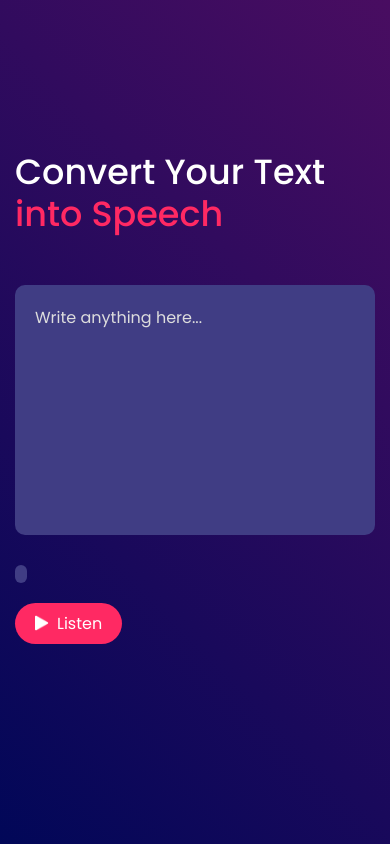
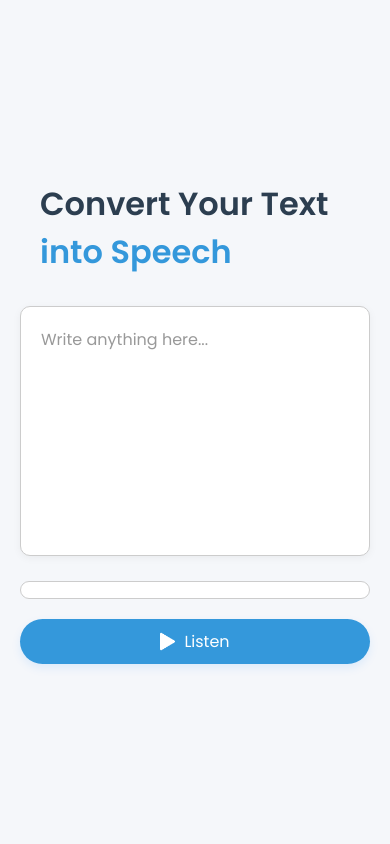
Before and after one commit to carltonjohnson1/text-to-voice, a plain HTML site: page index.html in a window 390 px wide. Drawn offline with Linux system fonts and the light colour scheme.

Commit message:
Add files via upload
color tweaks

```diff
--- a/style.css
+++ b/style.css
@@ -1,4 +1,4 @@
-@import url('https://fonts.googleapis.com/css2?family=Poppins:ital,wght@0,100;0,200;0,300;0,400;0,500;0,600;0,700;0,800;0,900;1,100;1,200;1,300;1,400;1,500;1,600;1,700;1,800;1,900&display=swap');
+@import url('https://fonts.googleapis.com/css2?family=Poppins:wght@300;400;600&display=swap');
 
 * {
     margin: 0;
@@ -10,120 +10,119 @@
 .hero {
     width: 100%;
     min-height: 100vh;
-    background: linear-gradient(45deg, #010758, #490d61);
+    background: #f5f7fa;
     display: flex;
     align-items: center;
     justify-content: center;
     flex-direction: column;
-    color: #fff;
-    padding: 0 15px;
+    color: #2c3e50;
+    padding: 40px 20px;
 }
 
 .hero h1 {
-    font-size: 45px;
-    font-weight: 500;
-    margin-top: -50px;
-    margin-bottom: 50px;
+    font-size: 42px;
+    font-weight: 600;
+    margin-bottom: 30px;
+    text-align: center;
 }
 
 .hero h1 span {
-    color: #ff2963;
-
+    color: #3498db;
 }
 
 textarea {
+    width: 100%;
     max-width: 600px;
-    width: 100%;
     height: 250px;
-    background: #403d84;
-    color: #fff;
+    background: #ffffff;
+    color: #2c3e50;
     font-size: 15px;
-    border: 0;
-    outline: 0;
+    border: 1px solid #ccc;
     padding: 20px;
     border-radius: 10px;
     resize: none;
-    margin-bottom: 30px;
+    margin-bottom: 25px;
+    box-shadow: 0 2px 8px rgba(0,0,0,0.05);
 }
 
-textarea::placeholder{
+textarea::placeholder {
     font-size: 16px;
-    color: #ddd;
+    color: #999;
 }
 
 .row {
+    width: 100%;
     max-width: 600px;
-    width: 100%;
     display: flex;
     align-items: center;
     gap: 20px;
 }
 
 button {
-    background: #ff2963;
+    background: #3498db;
     color: #fff;
     font-size: 16px;
-    padding: 10px 30px;
-    border-radius: 35px;
-    border: 0;
-    outline: 0;
+    padding: 10px 25px;
+    border-radius: 30px;
+    border: none;
     cursor: pointer;
     display: flex;
     align-items: center;
+    box-shadow: 0 4px 10px rgba(0, 123, 255, 0.1);
+    transition: background 0.3s ease;
+}
+
+button:hover {
+    background: #2980b9;
 }
 
 button img {
     width: 16px;
-    margin-right: 10px;
+    margin-right: 8px;
 }
 
 select {
     flex: 1;
-    color: #fff;
-    background: #403d84;
+    min-width: 0;
+    background: #ffffff;
+    color: #2c3e50;
+    border: 1px solid #ccc;
     height: 50px;
     padding: 0 20px;
-    outline: 0;
-    border: 0;
-    border-radius: 35px;
+    border-radius: 30px;
     appearance: none;
     background-image: url(images/dropdown.png);
     background-repeat: no-repeat;
     background-size: 15px;
     background-position-x: calc(100% - 20px);
-    background-position-y: calc(20px);
-
-
+    background-position-y: 50%;
+    font-size: 14px;
+    white-space: nowrap;
+    overflow: hidden;
+    text-overflow: ellipsis;
 }
 
-@media screen and (max-width: 700px){
-
-
+@media screen and (max-width: 600px) {
     .hero h1 {
-    font-size: 35px;
-    line-height: 1.2em;
+        font-size: 32px;
+        text-align: left;
+        width: 100%;
+        max-width: 600px;
+        padding-left: 20px;
     }
 
     .row {
-    align-items: start;
         flex-direction: column;
+        gap: 15px;
+    }
+
+    select {
+        width: 100%;
+        margin-bottom: 5px;
     }
 
     button {
-    padding: 8px 20px;
-
+        width: 100%;
+        justify-content: center;
     }
-
-button img {
-    width: 14px;
-    margin-right: 8px;
 }
-
-select {
-    padding: 2px 6px;
-    font-size: 12px;
-    background-image: none;
-}
-
-
-}
```
Lines whose indentation alone changed are shown as unchanged.
